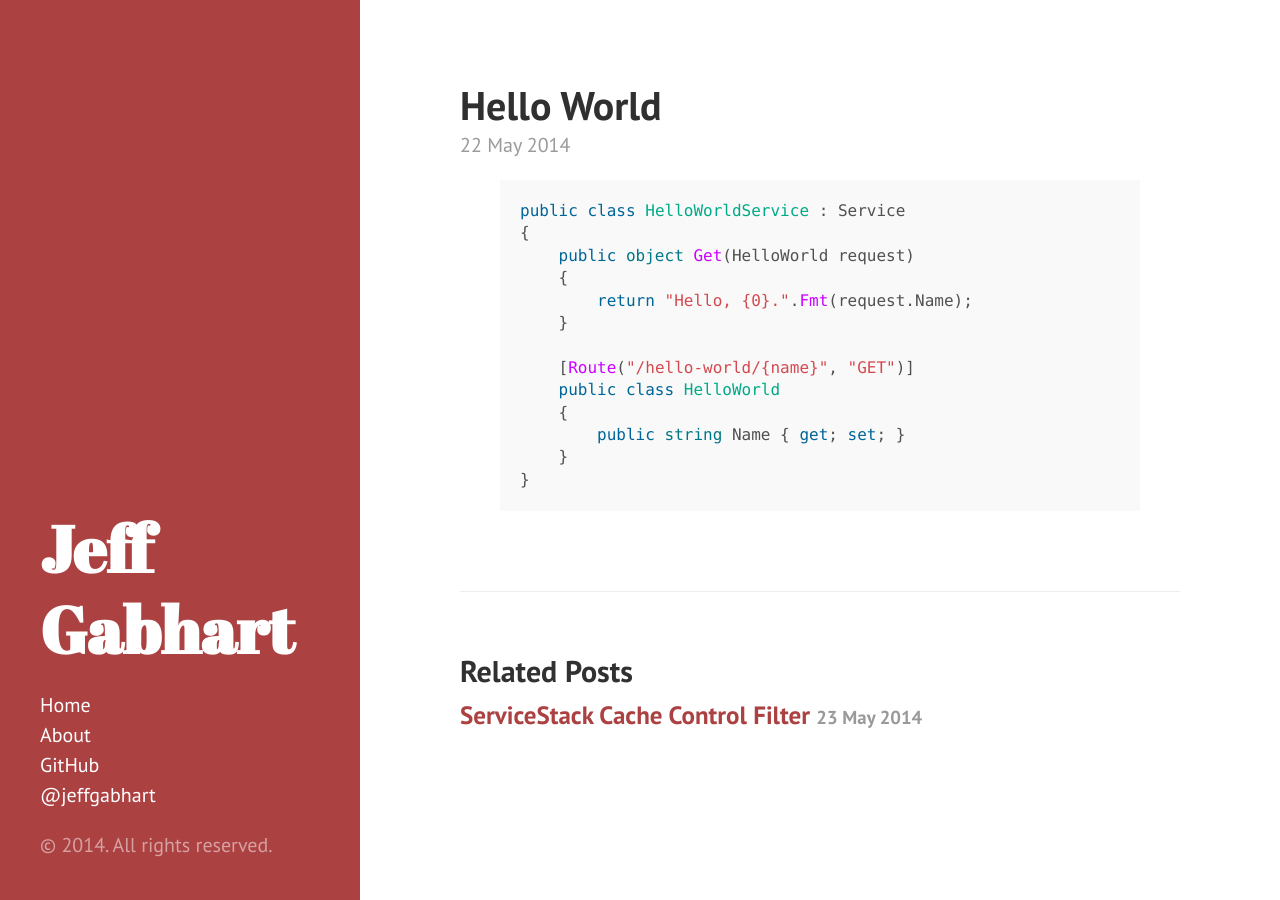
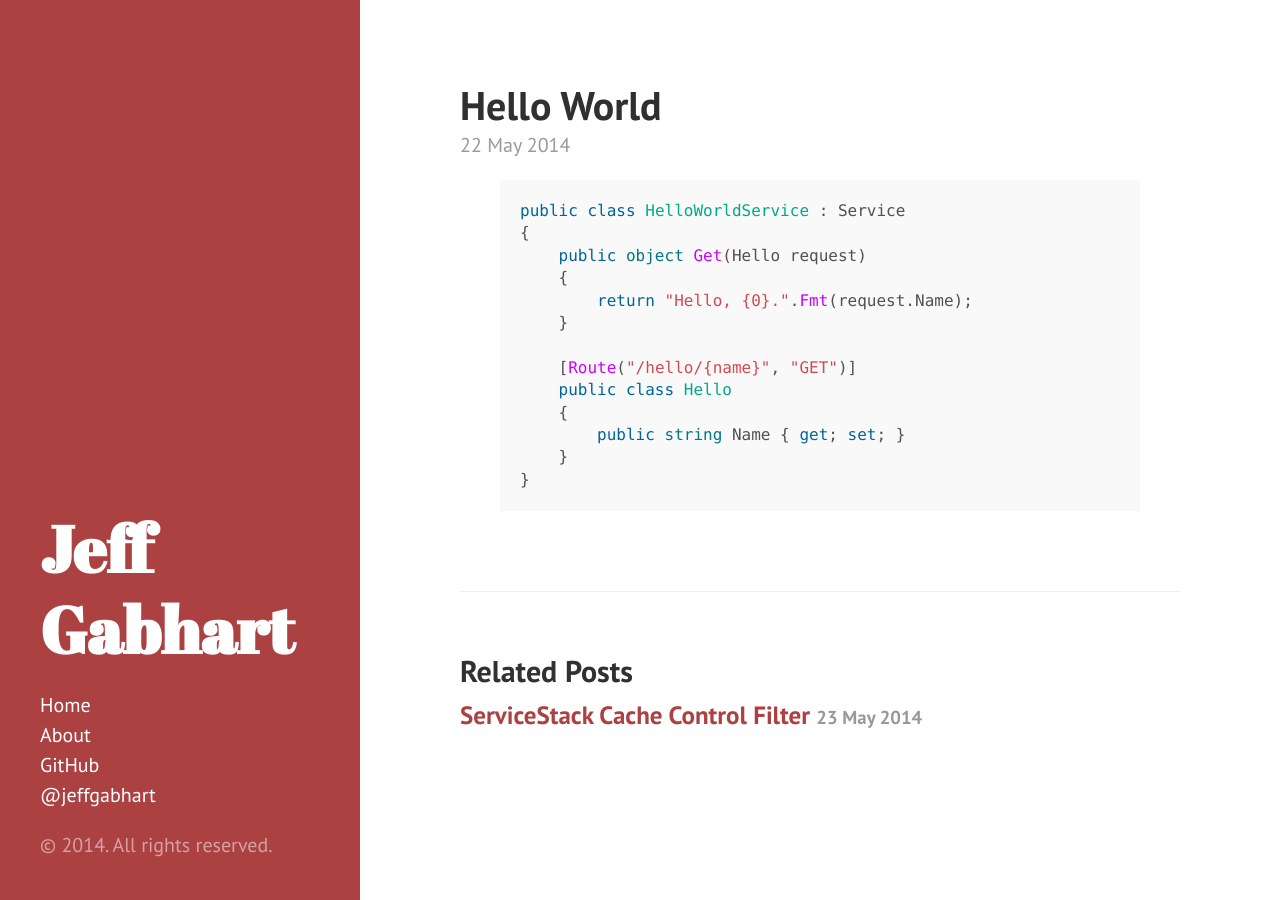
Before and after one commit to jeffgabhart/jeffgabhart.github.io, a Jekyll site: the page built from _posts/2014-05-22-hello-world.md, in a window 1280 px wide. Built offline with Jekyll 4.4.1, drawn with Linux system fonts in a browser that asks for light colours; Markdown is read by kramdown in place of the engine named in the settings.

Commit message:
Makes more sense as Hello

```diff
--- a/_posts/2014-05-22-hello-world.md
+++ b/_posts/2014-05-22-hello-world.md
@@ -7,13 +7,13 @@ tags: csharp, servicestack
 {% highlight csharp %}
 public class HelloWorldService : Service
 {
-    public object Get(HelloWorld request)
+    public object Get(Hello request)
     {
         return "Hello, {0}.".Fmt(request.Name);
     }
 
-    [Route("/hello-world/{name}", "GET")]
-    public class HelloWorld
+    [Route("/hello/{name}", "GET")]
+    public class Hello
     {
         public string Name { get; set; }
     }
```
